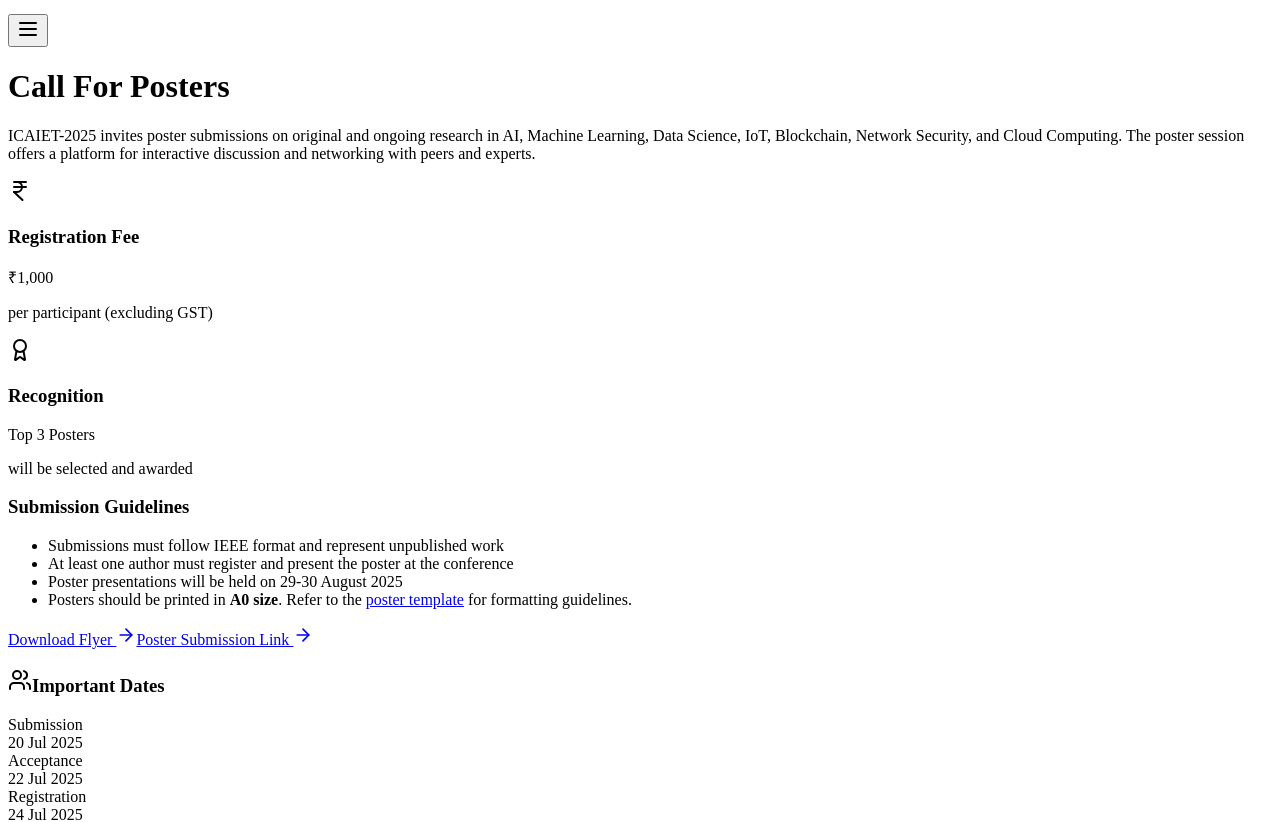
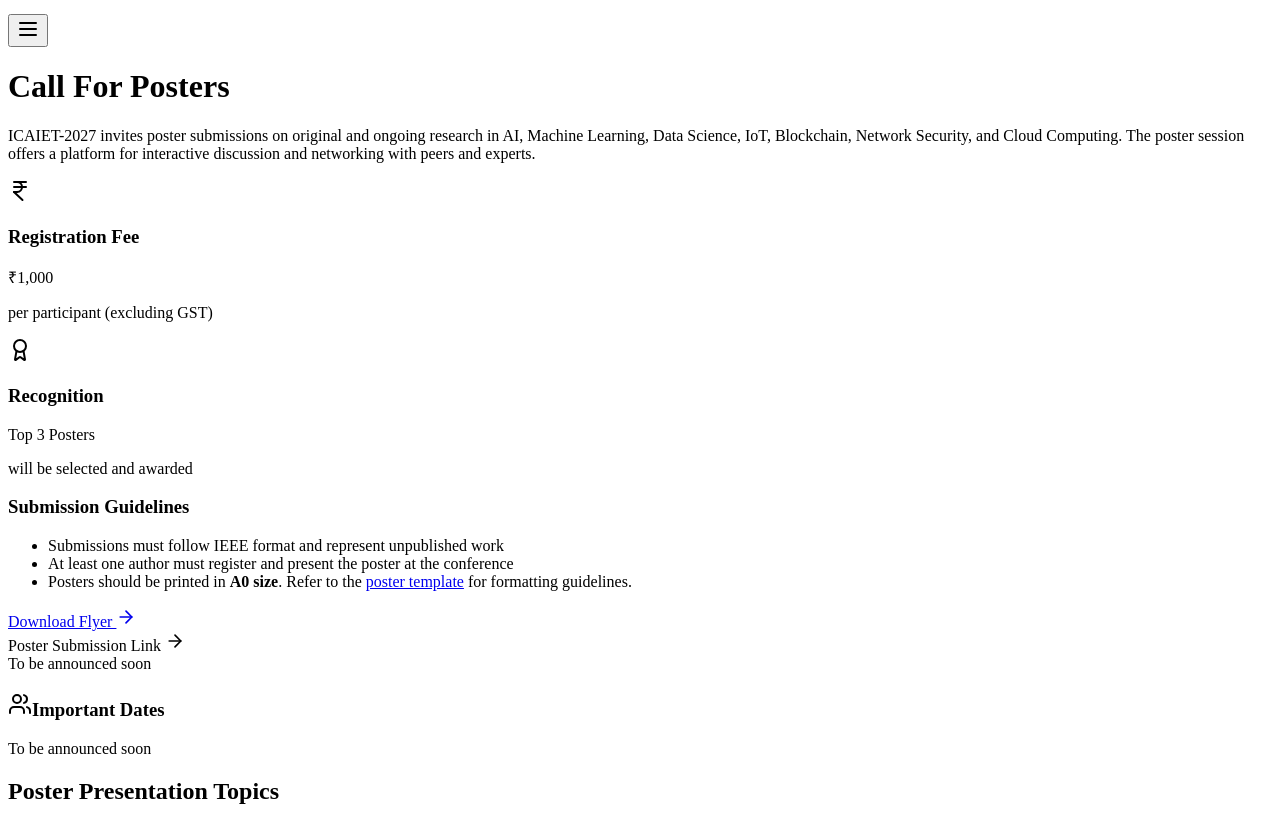
Before and after one commit to Ayush-Tripathy/icaiet-2025, a React (Vite) app: page /call-for-posters in a window 1280 px wide. Shown: the part 2531-3353 px from the top of the page. Built offline with nearby package versions, Linux system fonts and the light colour scheme; the HTML template or start-up script is replaced by a standard one.

Commit message:
feat: add to be announced soon to pages

```diff
--- a/src/lib/components/Footer.tsx
+++ b/src/lib/components/Footer.tsx
@@ -72,7 +72,7 @@ const Footer = () => {
           </p>
           <p>
             <strong>Email:&nbsp;</strong>
-            <a href="mailto:icaiet-2025@xim.edu.in">icaiet-2025@xim.edu.in</a>
+            <a href="mailto:icaiet-2025@xim.edu.in">icaiet-2027@xim.edu.in</a>
           </p>
           <p>
             <strong>Phone:&nbsp;</strong>
--- a/src/lib/components/site-header.tsx
+++ b/src/lib/components/site-header.tsx
@@ -2,13 +2,16 @@
 
 import { useState, useEffect } from "react";
 import { CalendarDays, ChevronDown, Menu, ArrowUpRight } from "lucide-react";
-import { Link, } from "react-router-dom";
+import { Link, useLocation } from "react-router-dom";
 
 export default function Navbar() {
   const [activeDropdown, setActiveDropdown] = useState<string | null>(null);
   const [isMobileMenuOpen, setIsMobileMenuOpen] = useState(false);
   const [isScrolled, setIsScrolled] = useState(false);
+  const location = useLocation();
 
+  const isHomePage = location.pathname === "/";
+  const useTransparentStyle = isHomePage && !isScrolled;
 
   useEffect(() => {
     const handleScroll = () => {
@@ -52,7 +55,7 @@ export default function Navbar() {
 
   return (
     <header
-      className={`fixed top-0 w-full z-50 backdrop-blur border-b transition-all duration-300 ${isScrolled ? "bg-white text-black border-gray-200" : "bg-transparent text-white border-white/20"
+      className={`fixed top-0 w-full z-50 backdrop-blur border-b transition-all duration-300 ${!useTransparentStyle ? "bg-white text-black border-gray-200" : "bg-transparent text-white border-white/20"
         }`}
     >
       <div className="w-full flex items-center justify-between h-16 px-4 xl:px-8">
@@ -136,7 +139,7 @@ export default function Navbar() {
                 {/* DROPDOWN */}
                 {menu.items && activeDropdown === menu.name && (
                   <div
-                    className={`absolute left-0 top-full mt-1 w-52 rounded-md shadow-lg border ${isScrolled
+                    className={`absolute left-0 top-full mt-1 w-52 rounded-md shadow-lg border ${!useTransparentStyle
                       ? "bg-white text-black border-gray-200"
                       : "bg-[#0a0b1a]/90 text-white border-white/20"
                       }`}
--- a/src/pages/CallForPapers.tsx
+++ b/src/pages/CallForPapers.tsx
@@ -18,7 +18,7 @@ const CallForPapers = () => {
       </a>
 
       <p className="text-opacity-[0.6] text-lg">
-        The International Conference on Artificial Intelligence and Emerging Technologies (ICAIET-2025) is dedicated to advanced research in Artificial Intelligence, Machine Learning, Data Science, IoT, Blockchain, Network Security, Cloud Computing, and related emerging technologies. The conference aims at bringing together the researchers,
+        The International Conference on Artificial Intelligence and Emerging Technologies (ICAIET-2027) is dedicated to advanced research in Artificial Intelligence, Machine Learning, Data Science, IoT, Blockchain, Network Security, Cloud Computing, and related emerging technologies. The conference aims at bringing together the researchers,
         scientists, engineers and research scholars from all areas of
         engineering and technology, to provide an international forum to
         exchange their ideas, foster collaboration, practical developments
@@ -28,19 +28,28 @@ const CallForPapers = () => {
         papers will be submitted for inclusion into IEEE Xplore subject to
         meeting IEEE Xplore's scope and quality requirements. Prospective
         authors are encouraged to submit their original research contributions
-        in IEEE format. Papers submitted to ICAIET 2025 should contain original
+        in IEEE format. Papers submitted to ICAIET 2027 should contain original
         research/study and should not have been published or submitted for
         publication elsewhere. The IEEE anti-plagiarism policy is applicable to
         all submissions. At least one author of each accepted paper must
         register for the conference and present his/her paper.
       </p>
 
-      <a
+      {/* <a
         href="https://cmt3.research.microsoft.com/ICAIET2025"
         className="w-fit flex flex-row items-center gap-3 px-4 sm:px-8 md:px-10 py-1 sm:py-2 md:py-3 bg-[#ccf2f4] border-[#a4ebf3] transition-all duration-300 hover:backdrop-blur-0 hover:gap-5 backdrop-blur-[1.25rem] text-sm sm:text-base md:text-lg uppercase rounded-full border "
       >
         Paper Submission Link <ArrowRight size={24} />
-      </a>
+      </a> */}
+
+      <div className="flex flex-col sm:flex-row items-start sm:items-center gap-4">
+        <div className="w-fit flex flex-row items-center gap-3 px-4 sm:px-8 md:px-10 py-1 sm:py-2 md:py-3 bg-[#ccf2f4] border-[#a4ebf3] transition-all duration-300 hover:backdrop-blur-0 hover:gap-5 backdrop-blur-[1.25rem] text-sm sm:text-base md:text-lg uppercase rounded-full border cursor-default">
+          Paper Submission Link <ArrowRight size={24} />
+        </div>
+        <span className="text-xl text-gray-800 italic font-medium">
+          To be announced soon
+        </span>
+      </div>
 
       <div className="space-y-2">
         <h1 className="text-4xl font-bold tracking-tight">Conference Tracks</h1>
--- a/src/pages/CallForPosters.tsx
+++ b/src/pages/CallForPosters.tsx
@@ -12,7 +12,7 @@ const CallForPosters = () => {
           <div className="h-1 w-20 bg-blue-600" />
         </div>
         <p className="text-lg text-gray-600">
-          ICAIET-2025 invites poster submissions on original and ongoing research in AI, Machine Learning, Data Science, IoT, Blockchain, Network Security, and Cloud Computing. The poster session offers a platform for interactive
+          ICAIET-2027 invites poster submissions on original and ongoing research in AI, Machine Learning, Data Science, IoT, Blockchain, Network Security, and Cloud Computing. The poster session offers a platform for interactive
           discussion and networking with peers and experts.
         </p>
       </div>
@@ -58,10 +58,10 @@ const CallForPosters = () => {
                 <div className="w-2 h-2 bg-blue-600 rounded-full mt-2 flex-shrink-0"></div>
                 <span>At least one author must register and present the poster at the conference</span>
               </li>
-              <li className="flex items-start gap-2">
+              {/*<li className="flex items-start gap-2">
                 <div className="w-2 h-2 bg-blue-600 rounded-full mt-2 flex-shrink-0"></div>
                 <span>Poster presentations will be held on 29-30 August 2025</span>
-              </li>
+              </li>*/}
               <li className="flex items-start gap-2">
                 <div className="w-2 h-2 bg-blue-600 rounded-full mt-2 flex-shrink-0"></div>
                 <span>
@@ -75,7 +75,7 @@ const CallForPosters = () => {
             </ul>
           </div>
 
-          <div className="flex flex-row items-center gap-5">
+          <div className="flex flex-col sm:flex-row items-start sm:items-center gap-5">
             {/* Download Flyer Button */}
             <a
               href="/CallForPosterFlyer_ICAIET-2025.pdf"
@@ -84,14 +84,22 @@ const CallForPosters = () => {
               Download Flyer <ArrowRight size={20} />
             </a>
 
-            {/* Submission Link */}
-            <a
+            {/* <a
               href="https://forms.gle/P7TStcoWdnRMoQtd7"
               target="_blank"
               className="w-fit flex flex-row items-center gap-3 px-8 py-3 bg-[#ccf2f4] hover:bg-[#b8eef1] text-gray-800 transition-all duration-300 hover:gap-5 text-lg font-medium rounded-full shadow-sm hover:shadow-md border border-[#a4ebf3]"
             >
               Poster Submission Link <ArrowRight size={20} />
-            </a>
+            </a> */}
+
+            <div className="flex flex-col sm:flex-row items-start sm:items-center gap-4">
+              <div className="w-fit flex flex-row items-center gap-3 px-8 py-3 bg-[#ccf2f4] border-[#a4ebf3] transition-all duration-300 hover:gap-5 text-lg font-medium rounded-full border cursor-default">
+                Poster Submission Link <ArrowRight size={20} />
+              </div>
+              <span className="text-xl text-gray-800 italic font-medium">
+                To be announced soon
+              </span>
+            </div>
           </div>
         </div>
 
@@ -105,7 +113,12 @@ const CallForPosters = () => {
               </h3>
             </div>
             <div className="p-4">
-              <div className="space-y-3">
+              <div className="text-center py-4">
+                <span className="text-gray-600 italic font-medium">
+                  To be announced soon
+                </span>
+              </div>
+              {/* <div className="space-y-3">
                 {[
                   { label: "Submission", date: "20 Jul 2025", highlight: true },
                   { label: "Acceptance", date: "22 Jul 2025" },
@@ -123,7 +136,7 @@ const CallForPosters = () => {
                     </div>
                   </div>
                 ))}
-              </div>
+              </div> */}
             </div>
           </div>
         </div>
--- a/src/pages/CallForSponsorship.tsx
+++ b/src/pages/CallForSponsorship.tsx
@@ -86,7 +86,7 @@ const CallForSponsorship = () => {
       </div>
 
       <h2 className="text-xl text-left">
-        Industrial and Institutional Sponsors are welcome to support ICAIET-2025
+        Industrial and Institutional Sponsors are welcome to support ICAIET-2027
         conference under the following categories:
       </h2>
 
@@ -101,7 +101,7 @@ const CallForSponsorship = () => {
           All interested sponsors, mail us
           at&nbsp;
           <a href="mailto: icaiet-2025@xim.edu.in">
-            icaiet-2025@xim.edu.in
+            icaiet-2027@xim.edu.in
           </a>
         </h2>
       </div>
--- a/src/pages/CameraReadyInstructions.tsx
+++ b/src/pages/CameraReadyInstructions.tsx
@@ -1,10 +1,10 @@
-import { ClipboardCheck, Copy } from "lucide-react";
-import { useState } from "react";
-import { Link } from "react-router-dom";
+// import { ClipboardCheck, Copy } from "lucide-react";
+// import { useState } from "react";
+// import { Link } from "react-router-dom";
 
 export default function CameraReadyInstructions() {
-  const [isCopied, setIsCopied] = useState<boolean>(false);
-  const [copiedKey, setCopiedKey] = useState<string>("");
+  // const [isCopied, setIsCopied] = useState<boolean>(false);
+  // const [copiedKey, setCopiedKey] = useState<string>("");
 
   return (
     <div className="min-h-screen py-8 pt-32 primary-padding font-[SatoshiRegular]">
@@ -14,7 +14,11 @@ export default function CameraReadyInstructions() {
           <div className="h-1 w-20 bg-blue-500 mt-2"></div>
         </div>
 
-        <div className="space-y-6">
+        <div className="text-center py-20">
+          <h2 className="text-3xl font-semibold text-gray-700 italic">To Be Announced Soon</h2>
+        </div>
+
+        {/* <div className="space-y-6">
           <p className="font-bold">
             Please note that the last date for uploading the final camera-ready
             manuscript is April 20, 2025, 23:59 IST.
@@ -91,37 +95,21 @@ export default function CameraReadyInstructions() {
                 <p>
                   For papers where all authors are employed by the U.S. government: <strong> U.S. Government work not protected by U.S. copyright</strong>
 
-                  {/* For papers in which all authors are employed by the US
-                  government, the copyright notice is:{" "}
-                  <strong>
-                    U.S. Government work not protected by U.S. copyright.
-                  </strong> */}
                 </p>
                 <br />
                 <p>
                   For papers where all authors are employed by a Crown government (UK, Canada, Australia):
 <strong> 979-8-3315-1375-7/25/$31.00 ©2025 Crown</strong>
-                  {/* For papers in which all authors are employed by a Crown
-                  government (UK, Canada, and Australia), the copyright notice
-                  is: <strong>979-8-3315-2261-2/24/$31.00 ©2025 Crown</strong> */}
                 </p>
                 <br />
                 <p>
                   For papers where all authors are employed by the European Union:
 <strong> 979-8-3315-1375-7/25/$31.00 ©2025 European Union</strong>
-                  {/* For papers in which all authors are employed by the European
-                  Union, the copyright notice is:{" "}
-                  <strong>
-                    979-8-3315-2261-2/24/$31.00 ©2025 European Union
-                  </strong> */}
                 </p>
                 <br />
                 <p>
-                  For all other papers:
+                  For papers where all authors are employed by the IEEE:
 <strong> 979-8-3315-1375-7/25/$31.00 ©2025 IEEE</strong>
-
-                  {/* For all other papers the copyright notice is:{" "}
-                  <strong>979-8-3315-2261-2/24/$31.00 ©2025 IEEE</strong> */}
                 </p>
                 <br />
                 <p>
@@ -163,7 +151,7 @@ export default function CameraReadyInstructions() {
                       </button>
                     </div>
                     <pre className="!mb-5 bg-[#f8f9fa] text-[#37474f] py-px px-1 rounded-lg border border-input">
-                      \IEEEoverridecommandlockouts
+                      \\IEEEoverridecommandlockouts
                     </pre>
 
                     <div className="flex items-end justify-end">
@@ -189,7 +177,7 @@ export default function CameraReadyInstructions() {
                       </button>
                     </div>
                     <pre className="overflow-x-auto scrollbar-thin bg-[#f8f9fa] text-[#37474f] py-px px-1 rounded-lg border border-input">
-                      \IEEEpubid{"{"}\\makebox[\\columnwidth]{"{"}
+                      \\IEEEpubid{"{"}\\makebox[\\columnwidth]{"{"}
                       979-8-3315-1375-7/25/$31.00~\\copyright{}2025 IEEE \\hfill
                       {"}"}\\hspace{"{"}\\columnsep{"}"}
                       \\makebox[\\columnwidth]{"{ }"}
@@ -408,7 +396,7 @@ export default function CameraReadyInstructions() {
             need to repeat these steps for each accepted paper.
           </p>
 
-          {/* <p className="mt-6">
+          <p className="mt-6">
             Any difficulty with final camera-ready paper submission, please
             contact
             <a
@@ -432,7 +420,7 @@ export default function CameraReadyInstructions() {
               deanxcse_office@xim.edu.in
             </a>
             .
-          </p> */}
+          </p>
 
           <p className="mt-6">
             <strong>Note: </strong> Ensure that the similarity level in your
@@ -442,7 +430,7 @@ export default function CameraReadyInstructions() {
             that you have adhered to the similarity upper bound before final
             acceptance.
           </p>
-        </div>
+        </div> */}
       </div>
     </div>
   );
--- a/src/pages/Contact.tsx
+++ b/src/pages/Contact.tsx
@@ -7,9 +7,9 @@ const Contact = () => {
       </div>
 
       <div className="flex flex-col gap-3">
-        <p className="font-[SatoshiBold] text-2xl">ICAIET - 2025</p>
+        <p className="font-[SatoshiBold] text-2xl">ICAIET - 2027</p>
         <div className="flex flex-col gap-3">
-          <span>Email: icaiet-2025@xim.edu.in</span>
+          <span>Email: icaiet-2027@xim.edu.in</span>
         </div>
       </div>
       <div className="flex flex-row gap-x-20 gap-y-10 flex-wrap">
--- a/src/pages/Home.tsx
+++ b/src/pages/Home.tsx
@@ -97,9 +97,9 @@ const Home = () => {
       </section>
 
       <section className="flex flex-col items-center gap-5 py-10 overflow-hidden">
-        <span className="text-xl font-[SatoshiRegular]">
+        {/*<span className="text-xl font-[SatoshiRegular]">
           Conference Record Number: 65052
-        </span>
+        </span>*/}
 
         <p className="font-[SatoshiBold] animate-moveRightToLeft hover:animate-none text-lg whitespace-nowrap">
           Accepted papers will be submitted for inclusion in IEEE Xplore,
@@ -181,20 +181,26 @@ const Home = () => {
 
         <div className="flex flex-col md:flex-row gap-3 md:gap-7">
           <a
-            href="https://cmt3.research.microsoft.com/ICAIET2025"
-            className="w-full whitespace-nowrap flex flex-row items-center gap-3 px-16 py-4 bg-[#ccf2f4] border-[#a4ebf3] transition-all duration-300 hover:backdrop-blur-0 hover:gap-5 backdrop-blur-[1.25rem] text-lg uppercase rounded-full border"
+            // href="https://cmt3.research.microsoft.com/ICAIET2025"
+            href="#"
+            onClick={(e) => e.preventDefault()}
+            className="w-full whitespace-nowrap flex flex-row items-center gap-3 px-16 py-4 bg-[#ccf2f4] border-[#a4ebf3] transition-all duration-300 hover:backdrop-blur-0 hover:gap-5 backdrop-blur-[1.25rem] text-lg uppercase rounded-full border cursor-default"
           >
             Submit Paper <ArrowRight size={24} />
           </a>
           <a
-            href="https://forms.gle/P7TStcoWdnRMoQtd7"
-            className="w-full whitespace-nowrap flex flex-row items-center gap-3 px-16 py-4 bg-[#ccf2f4] border-[#a4ebf3] transition-all duration-300 hover:backdrop-blur-0 hover:gap-5 backdrop-blur-[1.25rem] text-lg uppercase rounded-full border"
+            // href="https://forms.gle/P7TStcoWdnRMoQtd7"
+            href="#"
+            onClick={(e) => e.preventDefault()}
+            className="w-full whitespace-nowrap flex flex-row items-center gap-3 px-16 py-4 bg-[#ccf2f4] border-[#a4ebf3] transition-all duration-300 hover:backdrop-blur-0 hover:gap-5 backdrop-blur-[1.25rem] text-lg uppercase rounded-full border cursor-default"
           >
             Submit Poster <ArrowRight size={24} />
           </a>
           <Link
-            to="/registration"
-            className="w-full whitespace-nowrap flex flex-row items-center gap-3 px-16 py-4 bg-[#ccf2f4] border-[#a4ebf3] transition-all duration-300 hover:backdrop-blur-0 hover:gap-5 backdrop-blur-[1.25rem] text-lg uppercase rounded-full border"
+            // to="/registration"
+            to="#"
+            onClick={(e) => e.preventDefault()}
+            className="w-full whitespace-nowrap flex flex-row items-center gap-3 px-16 py-4 bg-[#ccf2f4] border-[#a4ebf3] transition-all duration-300 hover:backdrop-blur-0 hover:gap-5 backdrop-blur-[1.25rem] text-lg uppercase rounded-full border cursor-default"
           >
             Register Now <ArrowRight size={24} />
           </Link>
--- a/src/pages/Registration.tsx
+++ b/src/pages/Registration.tsx
@@ -164,25 +164,29 @@ const Registration = () => {
         </span>
       </div> */}
 
-      <div className="space-y-2">
+      <div className="flex flex-col sm:flex-row items-start sm:items-center gap-4 mb-6">
         <span className="text-xl text-gray-800 inline-flex items-center justify-center gap-1">
           Click{" "}
           <a
             target="_blank"
             href="https://forms.gle/gxZKDTB2LZhoyb8N9"
-            className="relative inline-flex items-center font-semibold text-blue-600 group"
+            onClick={(e) => e.preventDefault()}
+            className="relative inline-flex items-center font-semibold text-blue-600 group cursor-default"
           >
             <span className="underline group-hover:text-blue-800 transition-colors duration-200">
               here to register
             </span>
-            <span className="ml-2 bg-yellow-200 text-yellow-800 text-xs font-bold px-2 py-0.5 rounded-full animate-pulse">
+            {/* <span className="ml-2 bg-yellow-200 text-yellow-800 text-xs font-bold px-2 py-0.5 rounded-full animate-pulse">
               Open Now
             </span>
-            {/* <span
+            <span
               className="absolute -right-4 w-2.5 h-2.5 bg-red-500 rounded-full animate-ping"
               aria-hidden="true"
             ></span> */}
           </a>
+        </span>
+        <span className="text-xl text-gray-800 italic font-medium">
+          To be announced soon
         </span>
       </div>
 
@@ -190,8 +194,13 @@ const Registration = () => {
         <h1 className="text-4xl font-bold tracking-tight">Payment Details</h1>
         <div className="h-1 w-20 bg-blue-500" />
       </div>
+      <div className="space-y-2">
+        <span className="text-xl text-gray-800 italic font-medium">
+          To be announced soon
+        </span>
+      </div>
 
-      <div className="space-y-3">
+      {/* <div className="space-y-3">
         <div className="font-[SatoshiRegular]">
           <h3 className="text-lg font-bold">For Domestic participants:</h3>
           <span className="text-sm">
@@ -209,7 +218,6 @@ const Registration = () => {
             Click here to pay online
           </a>
 
-          {/* Blinking text for (indian participants) */}
           <span className="text-green-500 text-lg font-semibold animate-pulse">
             (Indian Participants)
           </span>
@@ -279,7 +287,7 @@ const Registration = () => {
             </TableBody>
           </Table>
         </div>
-      </div>
+      </div> */}
 
       {/* <div className="space-y-2">
         <h1 className="text-4xl font-bold tracking-tight">
```
